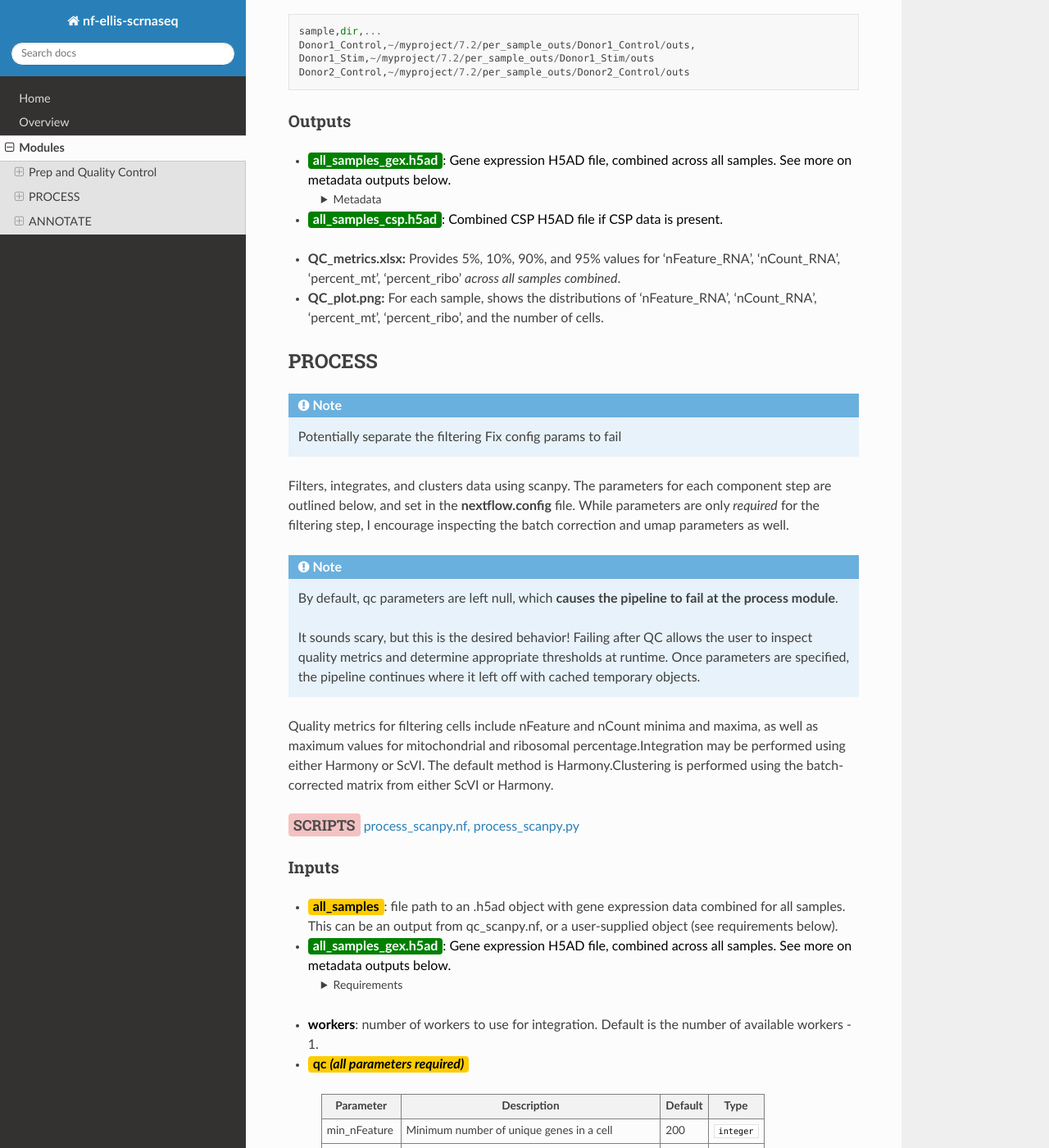
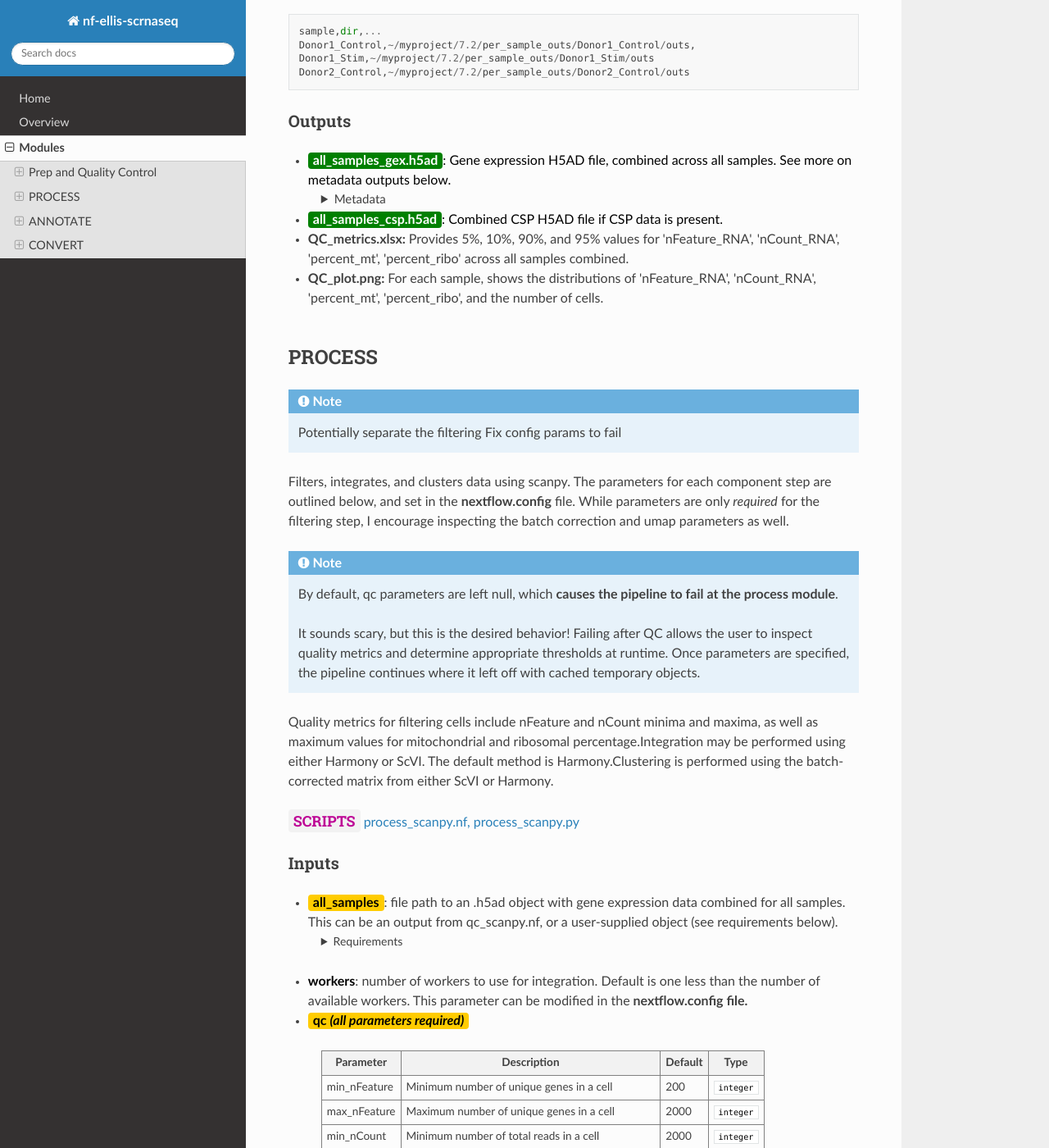
Before and after one commit to oliviaellis65/docs, a Sphinx documentation site: the page built from docs/source/modules.rst, in a window 1280 px wide and 1400 px high, scrolled down 942 px. Shown: the whole window at 82% size. Built offline with Sphinx 7.4.7 and the Read the Docs theme 3.1.0, drawn with Linux system fonts in a browser that asks for light colours; some of the changed lines change nothing that is shown; some of the changed text lies outside the part shown.

Commit message:
mess with colors

```diff
--- a/docs/source/modules.rst
+++ b/docs/source/modules.rst
@@ -24,12 +24,12 @@ Each module is supported by a 'core' python or R script which is *run* by a next
 
 .. block end
 
-/
+
 Jump to:
-* :ref:`QC<qc>`
-* :ref:`Process<process>`
-* :ref:`Annotate<celltypist>`
-* :ref:`Convert<convert>`
+* :ref:`QC <qc>`
+* :ref:`Process <process>`
+* :ref:`Annotate <celltypist>`
+* :ref:`Convert <convert>`
 
 
 
@@ -48,7 +48,7 @@ Concatenates all samples from the provided samplesheet into a single .h5ad file
 
 .. raw:: html
 
-   <p><span style="background-color: #D3D3D3; font-size: 18px; font-family: 'Roboto Slab', serif; color: #FF00FF; font-weight:bold; padding: 2px 6px; border-radius: 4px;">SCRIPTS</span> <a href="https://github.com/EliLillyCo/nf-ellis-scrnaseq/blob/main/modules/qc_scanpy.nf"> qc_scanpy.nf, </a> <a href="https://github.com/EliLillyCo/nf-ellis-scrnaseq/blob/main/bin/qc_scanpy.py">qc_scanpy.py</a>
+   <p><span style="font-size: 18px; font-family: 'Roboto Slab', serif; color: #BD0395; font-weight: bold;">SCRIPTS</span> <a href="https://github.com/EliLillyCo/nf-ellis-scrnaseq/blob/main/modules/qc_scanpy.nf"> qc_scanpy.nf, </a> <a href="https://github.com/EliLillyCo/nf-ellis-scrnaseq/blob/main/bin/qc_scanpy.py">qc_scanpy.py</a>
    </p>
 
 .. raw block end
@@ -59,7 +59,7 @@ Inputs
 .. raw:: html
 
    <ul>
-      <li><span style="background-color: #FFCC00; color: black; font-weight:bold; padding: 2px 6px; border-radius: 4px;">samplesheet.csv</span><span style="display: inline;"> : If starting from cellranger outputs, specify the samples in the following format. "sample" is the sample name, and "dir" is the cellranger output folder containing a .h5ad file, normally in this form: '.../per_sample_outs/sampleA/outs'. Additional columns will be added to sample metadata.</span></li>
+      <li><span style="background-color: #FFCC00; color: black; font-weight:bold; padding: 2px 6px; border-radius: 4px;">samplesheet.csv</span><span style="display:inline;"> : If starting from cellranger outputs, specify the samples in the following format. "sample" is the sample name, and "dir" is the cellranger output folder containing a .h5ad file, normally in this form: '.../per_sample_outs/sampleA/outs'. Additional columns will be added to sample metadata.</span></li>
    </ul>
 
 
@@ -79,18 +79,15 @@ Outputs
 
    <ul>
       <li><span style="background-color: green; color: white; font-weight:bold; padding: 2px 6px; border-radius: 4px;">all_samples_gex.h5ad</span><span style="display:inline; color: black;">: Gene expression H5AD file, combined across all samples. See more on metadata outputs below.</span></li>
-      <details style="margin-left: 40px; font-size: 14px;">
+      <details style="margin-left: 40px; font-size: 15px;">
             <summary>Metadata</summary>
-               all_samples_gex.h5ad contains metadata for QC metrics, including: 'nFeature_RNA', 'nCount_RNA',
+               all_samples_gex.h5ad contains metadata for QC metrics, including: 'nFeature_RNA', 'nCount_RNA', 'percent_mt', 'percent_ribo', 'percent_rbc', etc...
       </details>
       <li><span style="background-color: green; color: white; font-weight:bold; padding: 2px 6px; border-radius: 4px;">all_samples_csp.h5ad</span><span style="display:inline; color: black;">: Combined CSP H5AD file if CSP data is present.</span></li>
-   </ul>
+      <li><span style="font-weight: bold;">QC_metrics.xlsx: </span><span style="display:inline;">Provides 5%, 10%, 90%, and 95% values for 'nFeature_RNA', 'nCount_RNA', 'percent_mt', 'percent_ribo' across all samples combined.</span></li>
+      <li><span style="font-weight: bold;">QC_plot.png: </span><span style="display:inline;">For each sample, shows the distributions of 'nFeature_RNA', 'nCount_RNA', 'percent_mt', 'percent_ribo', and the number of cells.</span></li>
+   </ul><br>
 
-.. fake comment
-- **QC_metrics.xlsx:** Provides 5%, 10%, 90%, and 95% values for 'nFeature_RNA', 'nCount_RNA', 'percent_mt', 'percent_ribo' *across all samples combined*.
-- **QC_plot.png:** For each sample, shows the distributions of 'nFeature_RNA', 'nCount_RNA', 'percent_mt', 'percent_ribo', and the number of cells.
-
-.. 'percent_mt', 'percent_ribo', 'percent_rbc', 'log1p_n_genes_by_counts', 'log1p_total_counts', 'pct_counts_in_top_50_genes', 'pct_counts_in_top_100_genes', 'pct_counts_in_top_200_genes', 'pct_counts_in_top_500_genes', 'total_counts_mt', 'log1p_total_counts_mt',  'total_counts_ribo', 'log1p_total_counts_ribo',  'total_counts_hb', 'log1p_total_counts_hb'
 
 .. _process:
 
@@ -117,7 +114,7 @@ Clustering is performed using the batch-corrected matrix from either ScVI or Har
 
 .. raw:: html
 
-   <p><span style="background-color: #F4C2C2; font-size: 18px; font-family: 'Roboto Slab', serif; color: #4D4D4D; font-weight:bold; padding: 2px 6px; border-radius: 4px;">SCRIPTS</span> <a href="https://github.com/EliLillyCo/nf-ellis-scrnaseq/blob/main/modules/process_scanpy.nf"> process_scanpy.nf, </a> <a href="https://github.com/EliLillyCo/nf-ellis-scrnaseq/blob/main/bin/process_scanpy.py">process_scanpy.py</a></p>
+   <p><span style="background-color: #F2F2F2; font-size: 18px; font-family: 'Roboto Slab', serif; color: #BD0395; font-weight:bold; padding: 2px 6px; border-radius: 4px;">SCRIPTS</span> <a href="https://github.com/EliLillyCo/nf-ellis-scrnaseq/blob/main/modules/process_scanpy.nf"> process_scanpy.nf, </a> <a href="https://github.com/EliLillyCo/nf-ellis-scrnaseq/blob/main/bin/process_scanpy.py">process_scanpy.py</a></p>
 .. raw block end
 
 
@@ -129,14 +126,12 @@ Inputs
    <ul>
       <li><span style="background-color: #FFCC00; color: black; font-weight:bold; padding: 2px 6px; border-radius: 4px;"> all_samples</span><span style="display:inline;">:  file path to an .h5ad object with gene expression data combined for all samples. This can be an output from qc_scanpy.nf, or a user-supplied object (see requirements below).</span></li>
 
-      <li><span style="background-color: green; color: white; font-weight:bold; padding: 2px 6px; border-radius: 4px;">all_samples_gex.h5ad</span><span style="display:inline; color: black;">: Gene expression H5AD file, combined across all samples. See more on metadata outputs below.</span></li>
-
       <details style="margin-left: 40px; font-size: 14px;">
          <summary>Requirements</summary>
             Object must contain the following metadata columns: 'sample_id', 'nFeature_RNA', 'nCount_RNA', 'percent_mt', 'percent_ribo'.
       </details><br>
 
-      <li><span style="color:black;font-weight:bold;">workers</span><span style="display:inline;">: number of workers to use for integration. Default is the number of available workers - 1.</span></li>
+      <li><span style="color:black;font-weight:bold;">workers</span><span style="display:inline;">: number of workers to use for integration. Default is one less than the number of available workers. This parameter can be modified in the</span><span style="font-weight:bold;"> nextflow.config file.</span></li>
 
       <li><span style="background-color: #FFCC00; color: black; font-weight:bold; padding: 2px 6px; border-radius: 4px;">qc <i>(all parameters required)</i></span></li>
    </ul>
@@ -307,7 +302,7 @@ Outputs
 .. raw:: html
 
    <ul><li><span style="background-color: green; color: white; font-weight:bold; padding: 2px 6px; border-radius: 4px;">filtered_gex.h5ad</span><span style="display:inline;">: Filtered, batch corrected, clustered GEX object. Used in ANNOTATE and CONVERT. </span></li>
-   <li><span style="background-color: green; color: white; font-weight:bold; padding: 2px 6px; border-radius: 4px;">filtered_csp.h5ad</span><span style="display:inline;">: CSP object filtered to the same cells as the GEX object. Not clustered or batch corrected. Used in ANNOTATE and CONVERT. </span></li>
+   <li><span style="background-color: #A9D069; color: white; font-weight:bold; padding: 2px 6px; border-radius: 4px;">filtered_csp.h5ad</span><span style="display:inline;">: CSP object filtered to the same cells as the GEX object. Not clustered or batch corrected. Used in ANNOTATE and CONVERT. </span></li>
    <li><span style="font-weight:bold;">umap_plot.png:</span><span style="display:inline;"> UMAP of cells after batch correction.</span></li>
    <li><span style="font-weight:bold;">process.log:</span><span style="display:inline;"> Log file of output. Other processes' logs are hidden, but because integration is often long and costly, it can be helpful to see how many iterations algorithms take to converge.</span></li></ul>
 
@@ -324,7 +319,7 @@ Annotates cells using `CellTypist <https://www.celltypist.org/>`_.
 
 .. raw:: html
 
-   <p><span style="background-color: #F4C2C2; font-size: 16px; font-family: 'Roboto Slab', serif; color: #4D4D4D; font-weight:bold; padding: 2px 6px; border-radius: 4px;">SCRIPTS</span> <a href="https://github.com/EliLillyCo/nf-ellis-scrnaseq/blob/main/modules/celltypist_annotate.nf"> celltypist_annotate.nf, </a> <a href="https://github.com/EliLillyCo/nf-ellis-scrnaseq/blob/main/bin/celltypist_annotate.py">celltypist_annotate.py </a></p>
+   <p><span style="background-color: #F2F2F2; font-size: 16px; font-family: 'Roboto Slab', serif; color: #4D4D4D; font-weight:bold; padding: 2px 6px; border-radius: 4px;">SCRIPTS</span> <a href="https://github.com/EliLillyCo/nf-ellis-scrnaseq/blob/main/modules/celltypist_annotate.nf"> celltypist_annotate.nf, </a> <a href="https://github.com/EliLillyCo/nf-ellis-scrnaseq/blob/main/bin/celltypist_annotate.py">celltypist_annotate.py </a></p>
 .. raw block end
 
 
@@ -351,11 +346,12 @@ Outputs
       <li><span style="font-weight:bold;">cluster_markers.xlsx:</span><span style="display:inline;"> Top markers from each cluster, as defined by the 'leiden' metadata column. Markers are calculated only by cluster, and are agnostic to CellTypist label.</span></li>
       <li><span style="font-weight:bold;">celltypist_markers.xlsx:</span><span style="display:inline;"> Markers from the cluster that were used to assign the CellTypist label.</span></li>
    </ul>
+\
 
 .. _convert:
-\
+
 CONVERT
------------------------
+----------
 
 .. note::
    Add support for raw counts, CSP
@@ -365,7 +361,7 @@ Converts Scanpy objects to Seurat objects using the `cellgeni/schard tool <https
 
 .. raw:: html
 
-   <p><span style="background-color: #F4C2C2; font-size: 16px; font-family: 'Roboto Slab', serif; color: #4D4D4D; font-weight:bold; padding: 2px 6px; border-radius: 4px;">SCRIPTS</span> <a href="https://github.com/EliLillyCo/nf-ellis-scrnaseq/blob/main/modules/scanpy_to_seurat.nf"> scanpy_to_seurat.nf, </a> <a href="https://github.com/EliLillyCo/nf-ellis-scrnaseq/blob/main/bin/scanpy_to_seurat.py">scanpy_to_seurat.py</a></p>
+   <p><span style="background-color: #F2F2F2; font-size: 16px; font-family: 'Roboto Slab', serif; color: #4D4D4D; font-weight:bold; padding: 2px 6px; border-radius: 4px;">SCRIPTS</span> <a href="https://github.com/EliLillyCo/nf-ellis-scrnaseq/blob/main/modules/scanpy_to_seurat.nf"> scanpy_to_seurat.nf, </a> <a href="https://github.com/EliLillyCo/nf-ellis-scrnaseq/blob/main/bin/scanpy_to_seurat.py">scanpy_to_seurat.py</a></p>
 .. raw block end
 
 
@@ -382,6 +378,7 @@ Inputs
 .. mycomment
 
 \
+
 Outputs
 ^^^^^^^^^^^
 - **converted.rds:** Converted Seurat object. GEX data is stored in the "RNA" assay. CSP data, if supplied, is stored in the "CSP" assay.
```
